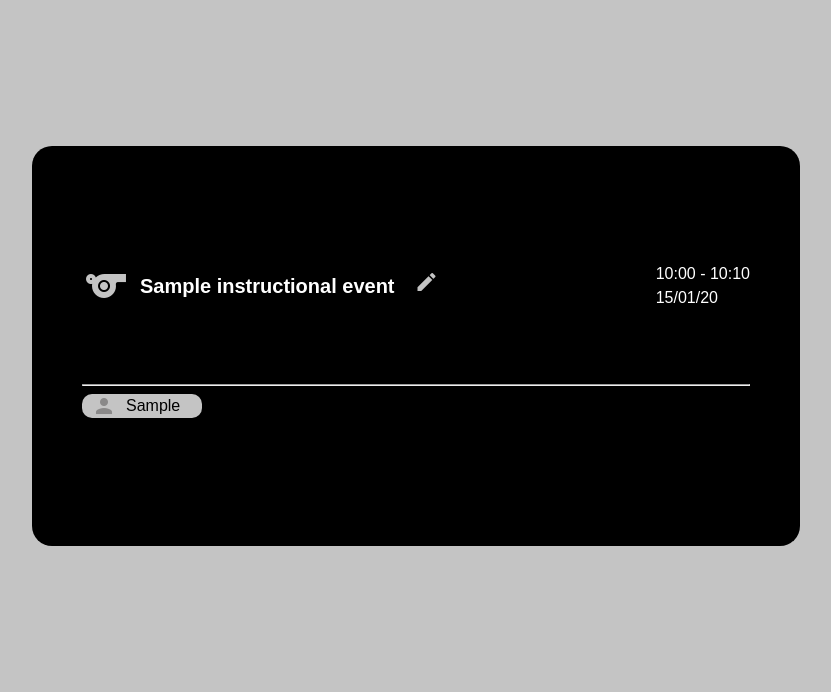
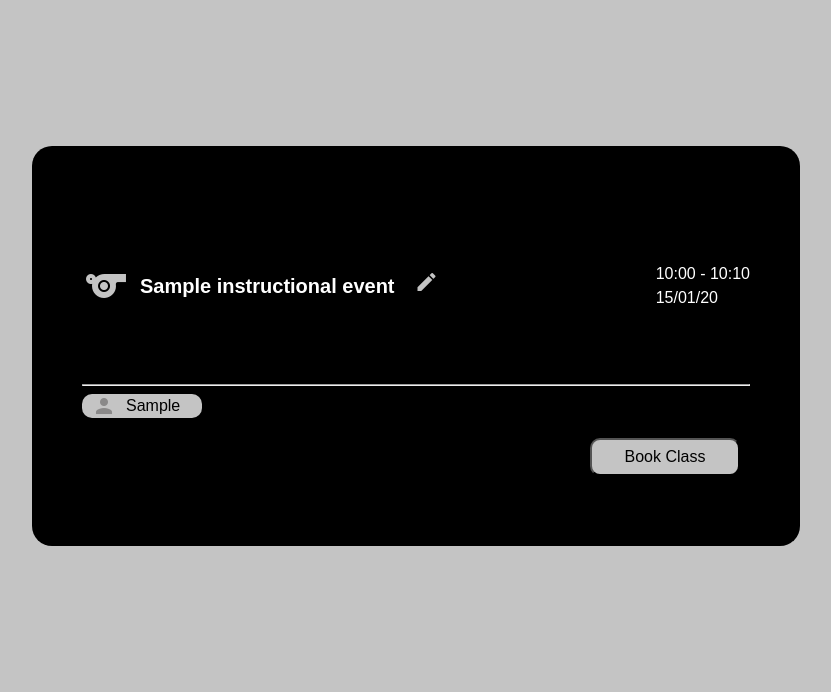
Before and after one commit to douglasrusse11/gym_project, a Flask app: page /classes/1 in a window 1280 px wide. Shown: the part 57-749 px from the top of the page, without its empty margins (224-1055 px from the left). Run offline with Flask 2, Linux system fonts and the light colour scheme; a database or web service that is not in the repository returns one stand-in record (values such as "Sample title"); some libraries are stand-ins or nearby versions.

Commit message:
adds book class button in classes/show template, adds css

```diff
--- a/static/css/style.css
+++ b/static/css/style.css
@@ -139,7 +139,7 @@ main {
     color: #8a8989;
 }
 
-.add-class-button, .add-member-button {
+.add-class-button, .add-member-button, .book-class-button {
     display: flex;
     justify-content: end;
     padding: 10px;
@@ -148,6 +148,14 @@ main {
 .add-class-button > input, .add-member-button > input {
     color: #ffffff;
     background-color: #000000;
+    border-radius: 10px;
+    padding: 5px;
+    width: 150px;
+}
+
+.book-class-button > input {
+    color: #000000;
+    background-color: #c4c4c4;
     border-radius: 10px;
     padding: 5px;
     width: 150px;
--- a/templates/classes/show.html
+++ b/templates/classes/show.html
@@ -29,4 +29,7 @@
         </div>
     {% endfor %}
 </div>
+<form action="/classes/{{ instructional_event.id }}/book" class="book-class-button">
+    <input type="submit" value="Book Class">
+</form>
 {% endblock %}
```
